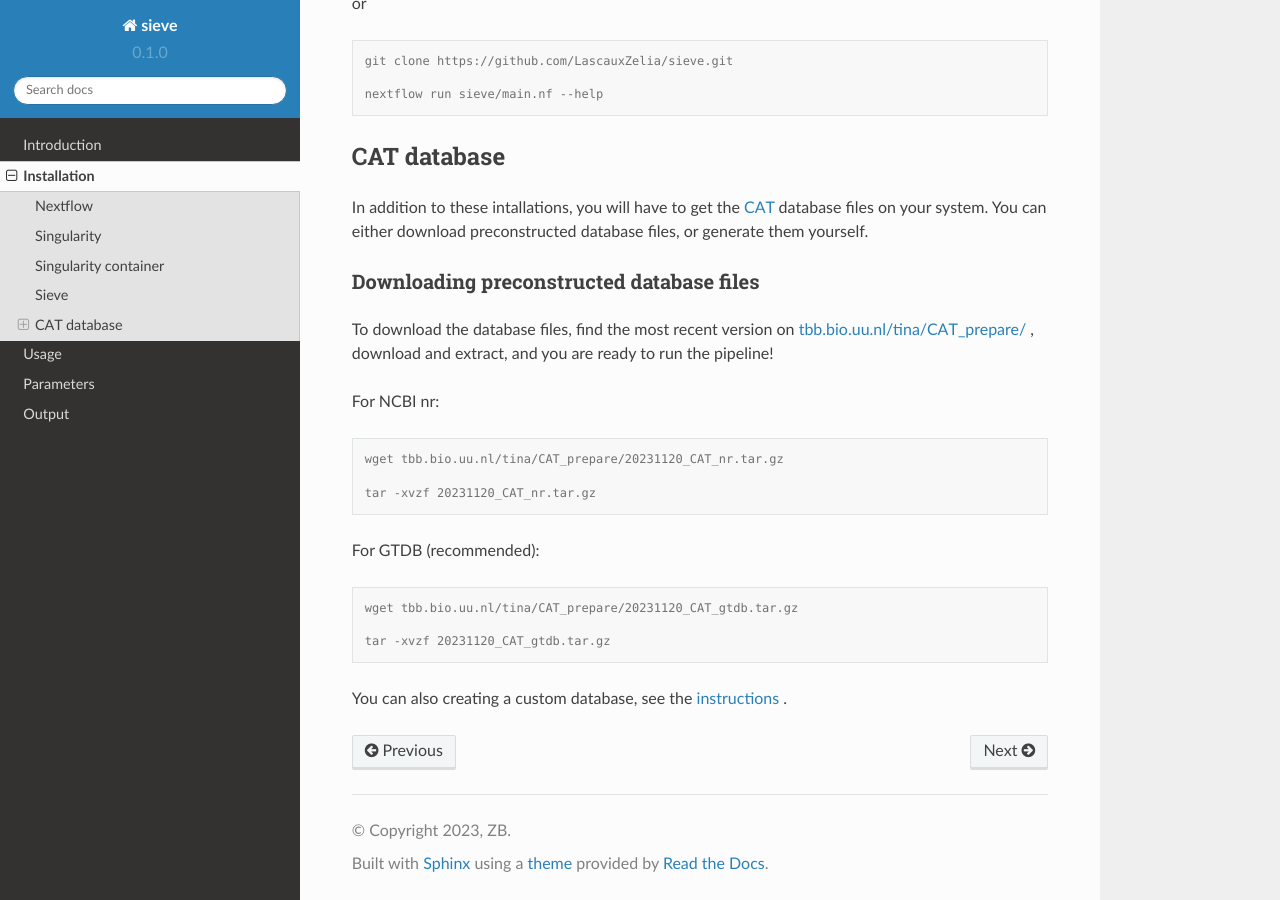
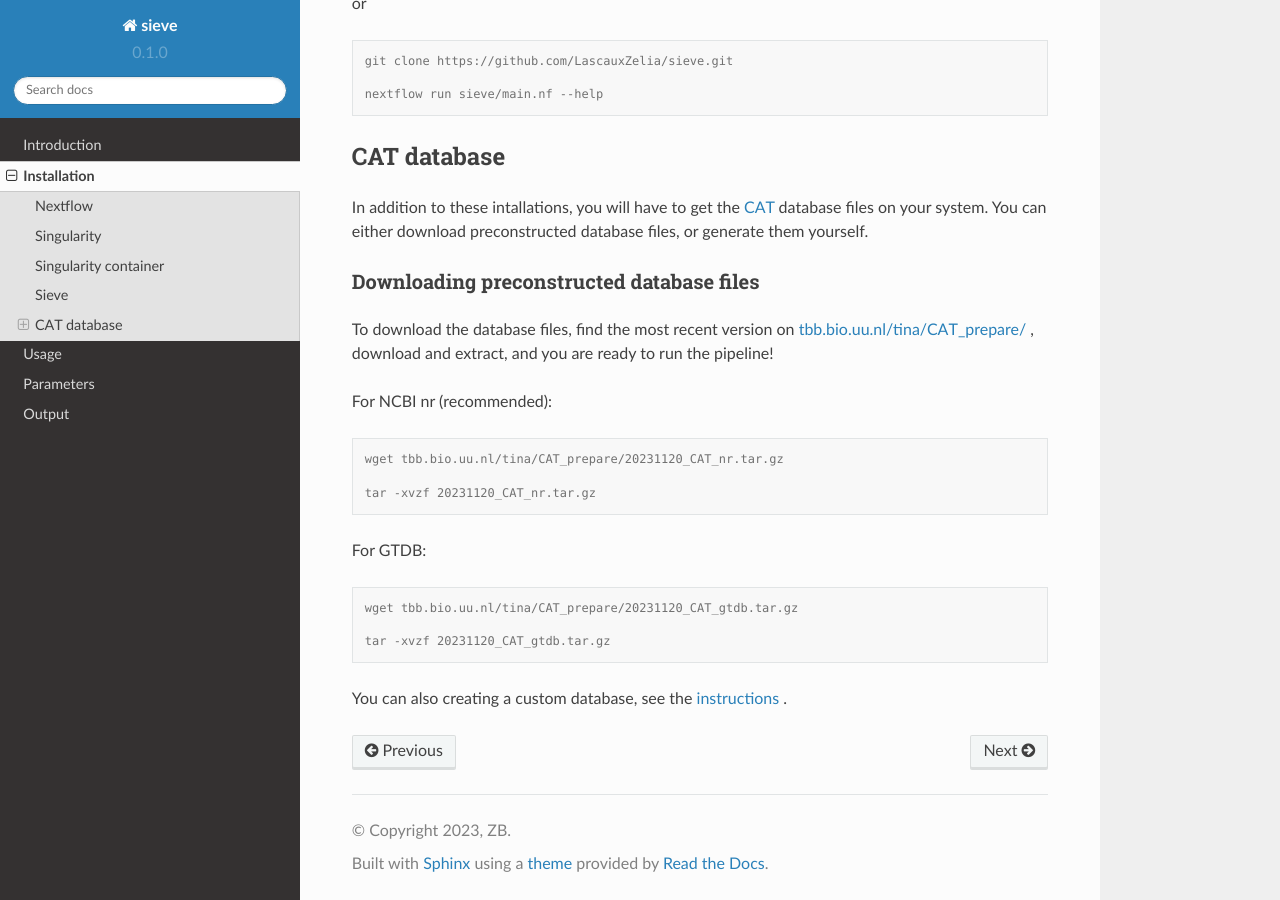
Before and after one commit to matiasWanntorp/sieve-doc, a Sphinx documentation site: the page built from docs/source/installation.rst, in a window 1280 px wide and 900 px high, scrolled down 2232 px. Built offline with Sphinx 7.4.7 and the Read the Docs theme 2.0.0, drawn with Linux system fonts in a browser that asks for light colours; part of the change alters nothing that is shown.

```diff
--- a/docs/source/installation.rst
+++ b/docs/source/installation.rst
@@ -111,7 +111,7 @@ Downloading preconstructed database files
 
 To download the database files, find the most recent version on `tbb.bio.uu.nl/tina/CAT_prepare/ <tbb.bio.uu.nl/tina/CAT_prepare/>`_ , download and extract, and you are ready to run the pipeline!
 
-For NCBI nr:
+For NCBI nr (recommended):
 
 .. code-block:: console
 
@@ -119,7 +119,7 @@ For NCBI nr:
 
     tar -xvzf 20231120_CAT_nr.tar.gz
 
-For GTDB (recommended):
+For GTDB:
 
 .. code-block:: console
 
```
